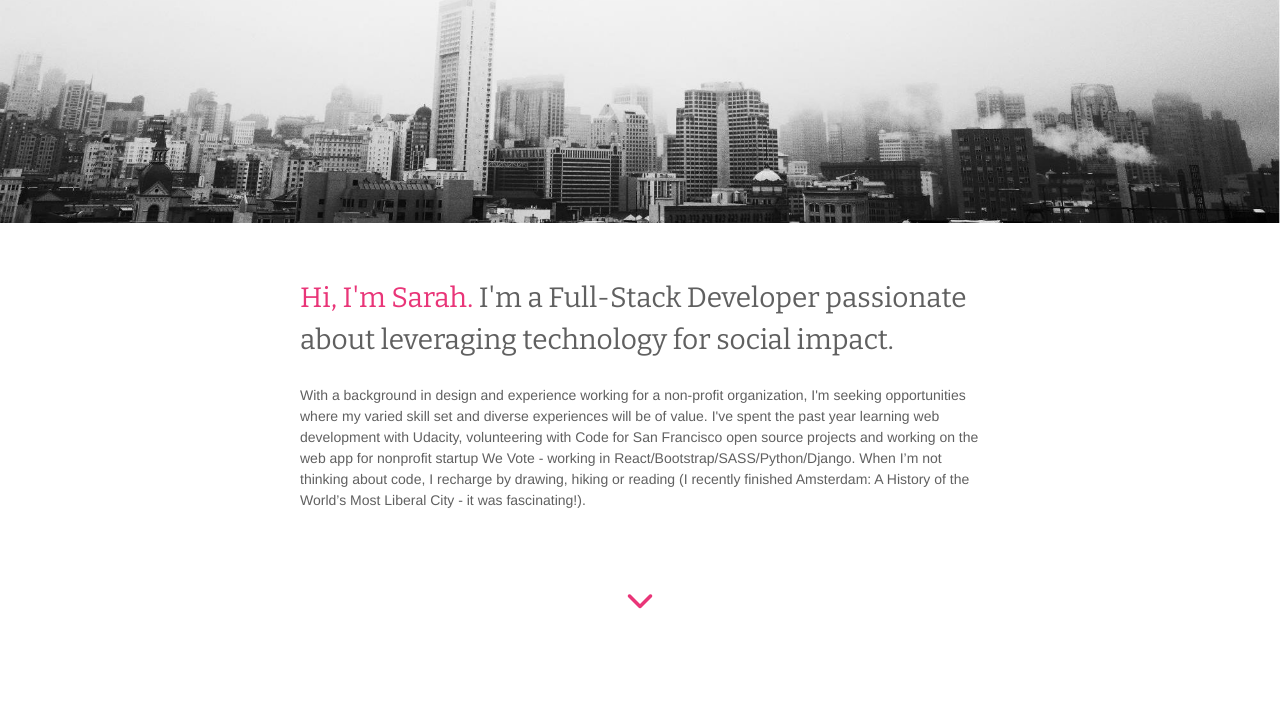
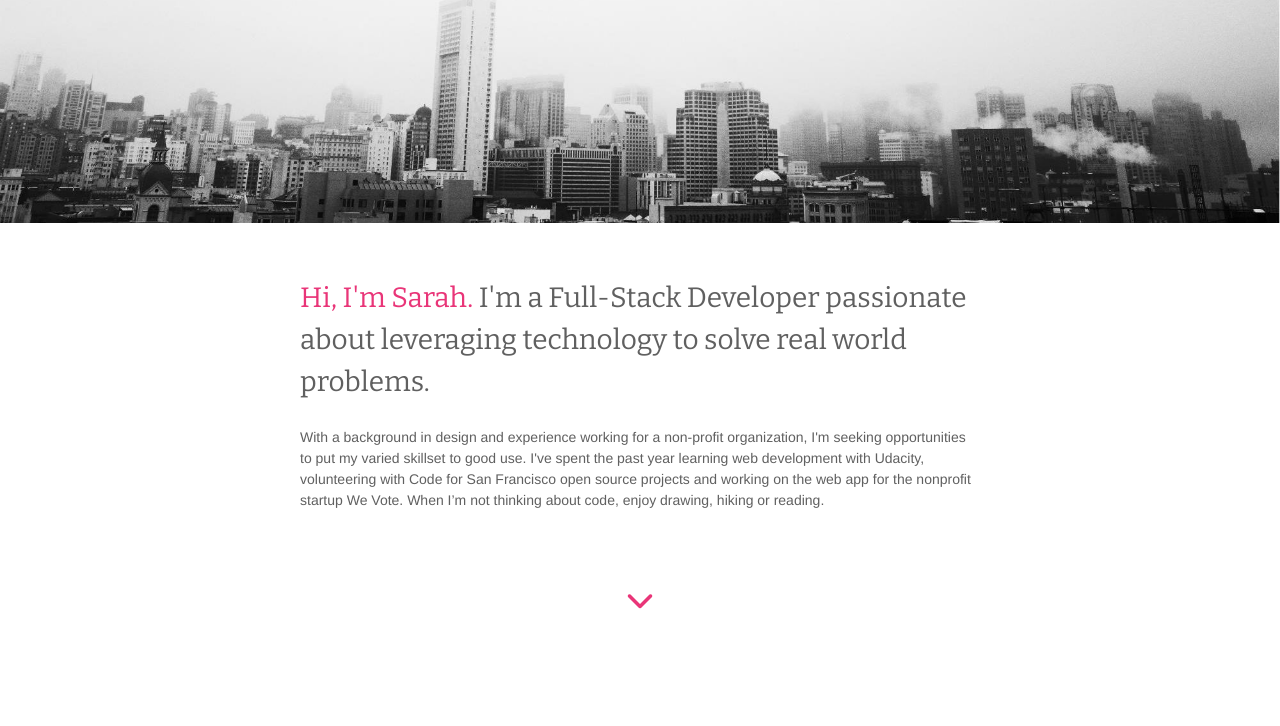
Before and after one commit to sarah-clements/portfolio, a website: page src/index.html in a window 1280 px wide. Shown: the part 70-796 px from the top of the page. Drawn offline with nearby package versions, Linux system fonts and the light colour scheme.

Commit message:
minor change

```diff
--- a/src/index.html
+++ b/src/index.html
@@ -46,8 +46,8 @@
 				</picture>
 				</div>
 	 			<section id="about">
-			    	<h1><span class="fuschia">Hi, I'm Sarah.</span> I'm a Full-Stack Developer passionate about leveraging technology for social impact.</h1>
-			    	<p>With a background in design and experience working for a non-profit organization, I'm seeking opportunities where my varied skill set and diverse experiences will be of value. I've spent the past year learning web development with Udacity, volunteering with Code for San Francisco open source projects and working on the web app for nonprofit startup We Vote - working in React/Bootstrap/SASS/Python/Django. When I’m not thinking about code, I recharge by drawing, hiking or reading (I recently finished Amsterdam: A History of the World’s Most Liberal City - it was fascinating!).</p>
+			    	<h1><span class="fuschia">Hi, I'm Sarah.</span> I'm a Full-Stack Developer passionate about leveraging technology to solve real world problems.</h1>
+			    	<p>With a background in design and experience working for a non-profit organization, I'm seeking opportunities to put my varied skillset to good use. I've spent the past year learning web development with Udacity, volunteering with Code for San Francisco open source projects and working on the web app for the nonprofit startup We Vote. When I’m not thinking about code, enjoy drawing, hiking or reading.</p>
 			    	<br>
 			    	<div class="padding-top mobile-hide">
 		    			<i class="fa fa-chevron-down fa-2x fuschia down-nav-arrow" aria-hidden="true"></i>
```
Also changed, not shown: dist/index.html, dist/style.css.
